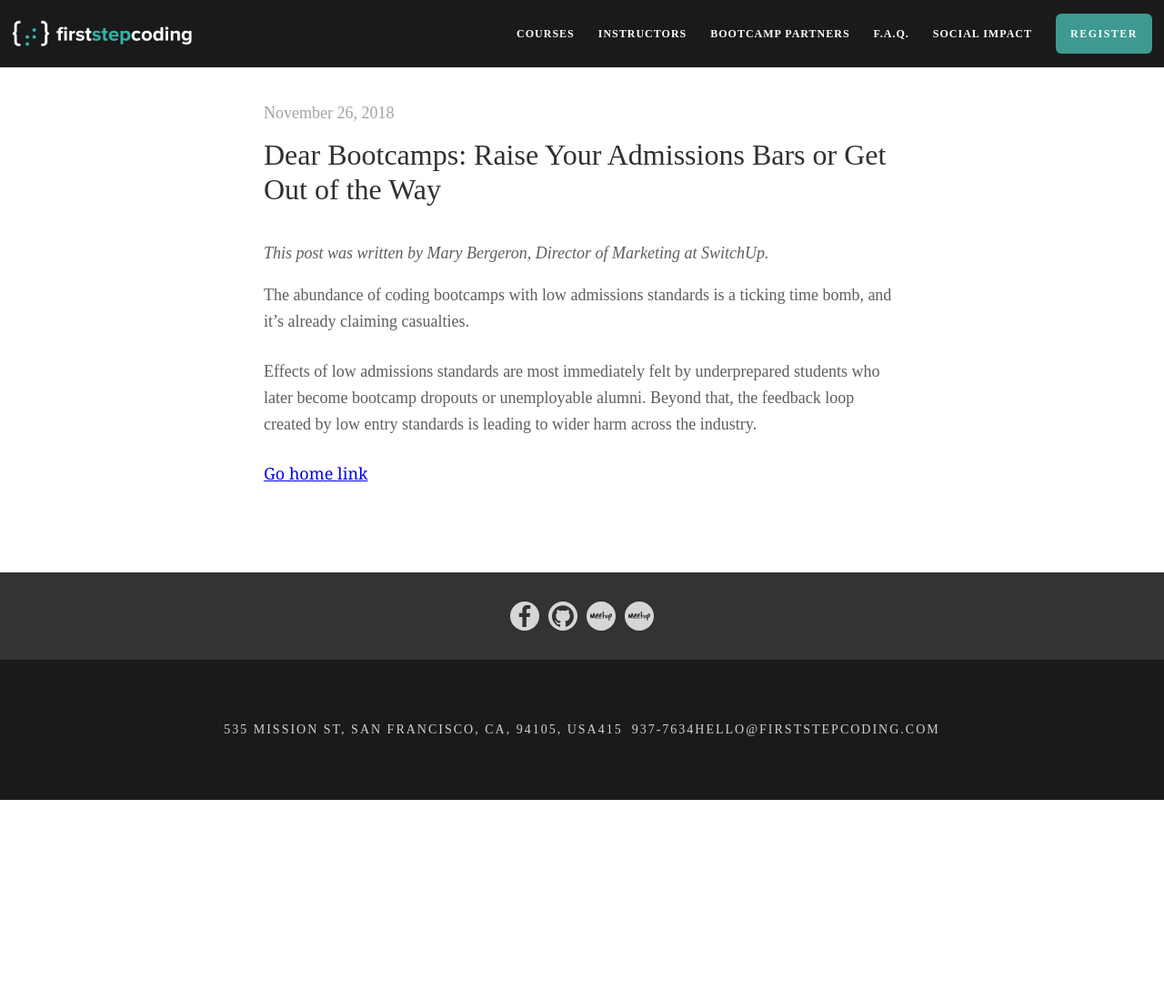
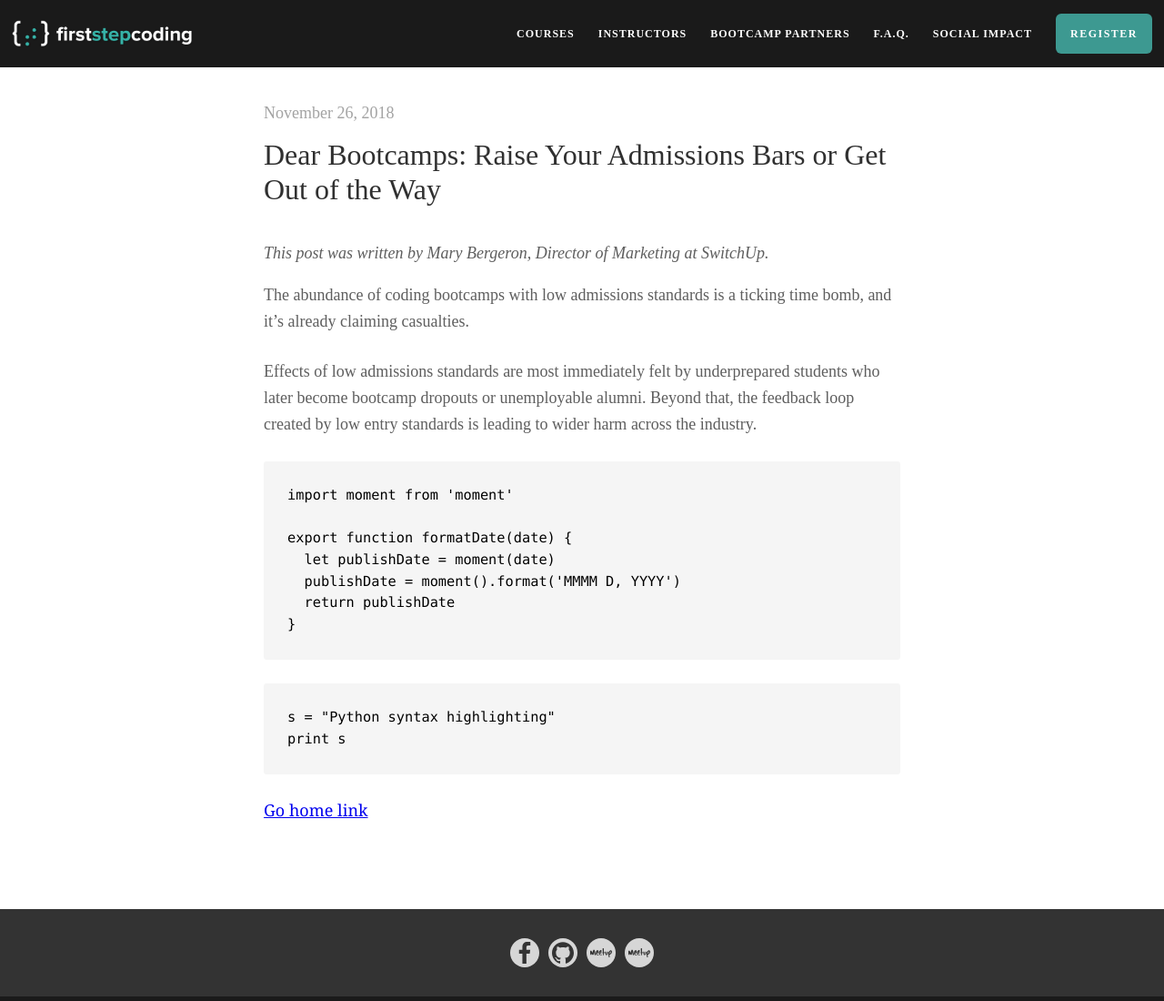
Before and after one commit to liana-gukasyan/fsc-blog, a Gatsby site: page /blog-posts/dear-bootcamps/ in a window 1280 px wide. Shown: the top 1100 px of the page at 91% size. Before the commit the page ends 879 px from the top, so only its background shows below. Built offline with nearby package versions, Linux system fonts and the light colour scheme; Gatsby itself is replaced by a stand-in of ours; some packages are replaced by stand-ins of ours; code samples lack their colours.

Commit message:
Add syntax highlight

````diff
--- a/gatsby-browser.js
+++ b/gatsby-browser.js
@@ -1,7 +1 @@
-/**
- * Implement Gatsby's Browser APIs in this file.
- *
- * See: https://www.gatsbyjs.org/docs/browser-apis/
- */
-
-// You can delete this file if you're not using it
+require('prismjs/themes/prism.css')
--- a/gatsby-config.js
+++ b/gatsby-config.js
@@ -6,6 +6,7 @@ module.exports = {
     'gatsby-plugin-react-helmet',
     'gatsby-transformer-remark',
     'gatsby-plugin-styled-components',
+    'gatsby-plugin-offline',
     {
       resolve: `gatsby-source-filesystem`,
       options: {
@@ -13,5 +14,13 @@ module.exports = {
         path: `${__dirname}/src/`
       },
     },
+    {
+      resolve: `gatsby-transformer-remark`,
+      options: {
+        plugins: [
+          `gatsby-remark-prismjs`,
+        ]
+      }
+    }
   ],
 }
--- a/src/blog-posts/dear-bootcamps.md
+++ b/src/blog-posts/dear-bootcamps.md
@@ -6,3 +6,19 @@ details: "This post was written by Mary Bergeron, Director of Marketing at Switc
 The abundance of coding bootcamps with low admissions standards is a ticking time bomb, and it’s already claiming casualties.
 
 Effects of low admissions standards are most immediately felt by underprepared students who later become bootcamp dropouts or unemployable alumni. Beyond that, the feedback loop created by low entry standards is leading to wider harm across the industry.
+
+```javascript
+import moment from 'moment'
+
+export function formatDate(date) {
+  let publishDate = moment(date)
+  publishDate = moment().format('MMMM D, YYYY')
+  return publishDate
+}
+
+```
+
+```python
+s = "Python syntax highlighting"
+print s
+```
````
Also changed, not shown: package.json (+13 -11 lines), 1 other file.
